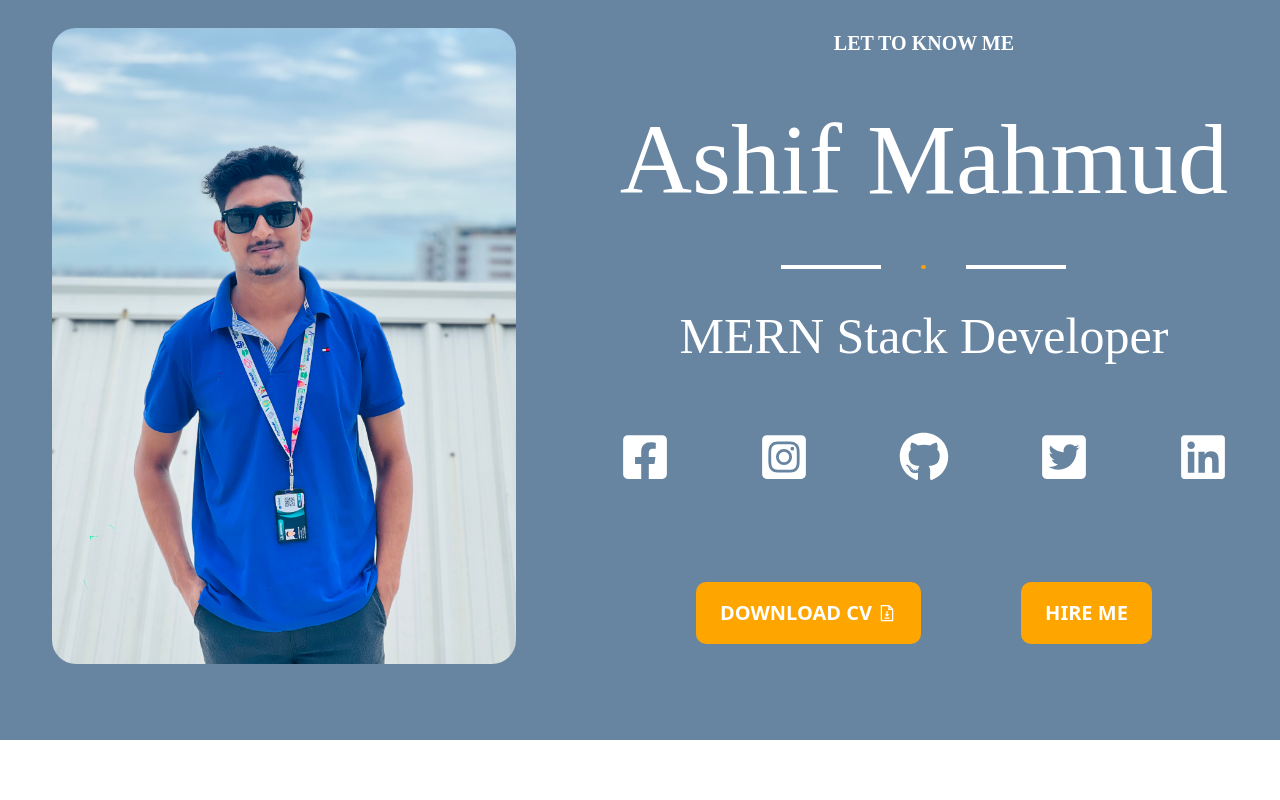
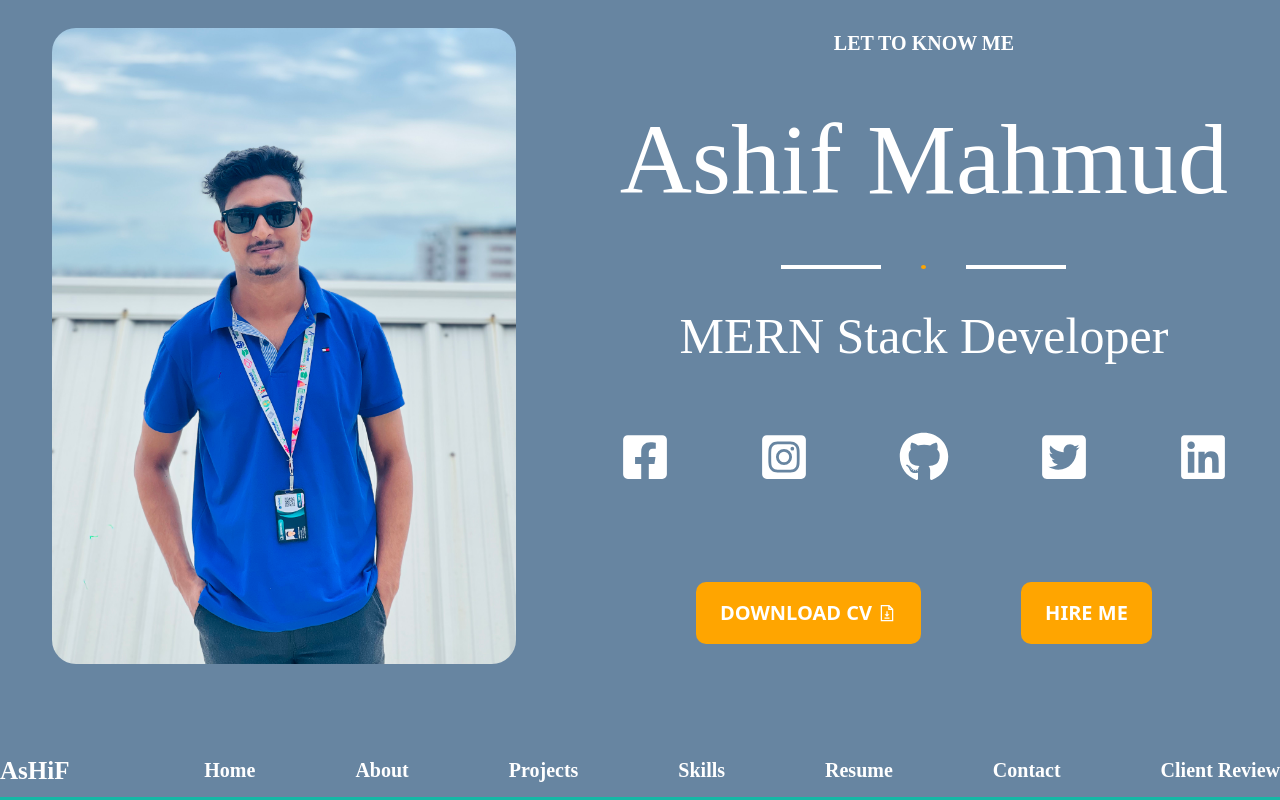
Before and after one commit to mahmudashif/Portfolio, a React (Vite) app: page / in a window 1280 px wide. Shown: the part 183-983 px from the top of the page. Before the commit the page ends 923 px from the top, so only its background shows below. Built offline with nearby package versions, Linux system fonts and the light colour scheme; a web font is replaced by a local one.

Commit message:
Home component ready

```diff
--- a/src/App.jsx
+++ b/src/App.jsx
@@ -1,4 +1,5 @@
 import About from "./About"
+import Home from "./Home"
 import Navbar from "./Navbar"
 
 function App() {
@@ -7,6 +8,7 @@ function App() {
     <>
     <Navbar/>
       <About/>
+      <Home/>
     </>
   )
 }
--- /dev/null
+++ b/src/Home.jsx
@@ -0,0 +1,12 @@
+import React from 'react'
+import Navbar from './Navbar'
+
+const Home = () => {
+  return (
+    <div>
+        <Navbar/>
+    </div>
+  )
+}
+
+export default Home
```
